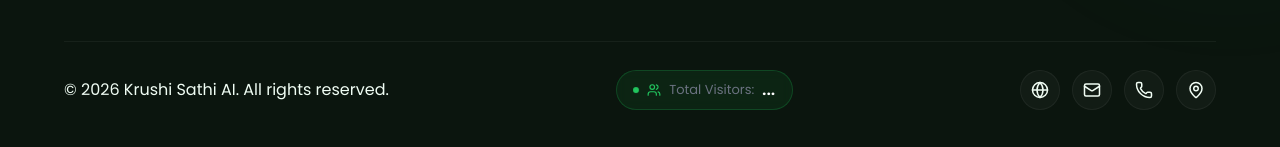
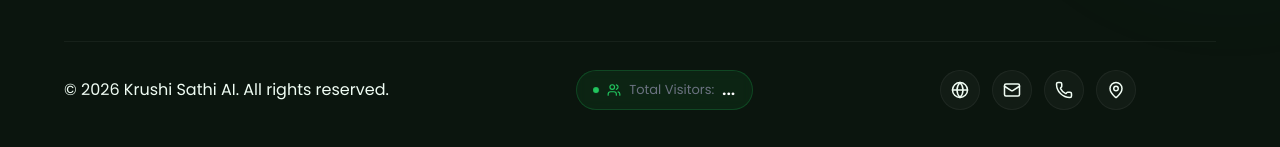
Before and after one commit to krushisathiai/Krushi-Sathi-AI-Website, a React (Vite) app: page /terms in a window 1280 px wide. Shown: the part 1070-1217 px from the top of the page. Built offline with nearby package versions, Linux system fonts and the light colour scheme; no server answers.

Commit message:
Add padding to footer socials to prevent overlap with fixed chatbot button

```diff
--- a/src/components/Footer.css
+++ b/src/components/Footer.css
@@ -259,6 +259,7 @@
   display: flex;
   gap: 12px;
   flex-wrap: wrap;
+  padding-right: 80px; /* Prevent overlap with fixed chatbot button */
 }
 
 .footer__social {
@@ -331,6 +332,7 @@
   }
   .footer__socials {
     justify-content: center;
+    padding-right: 0;
   }
   .footer {
     padding: 48px 0 28px;
```
